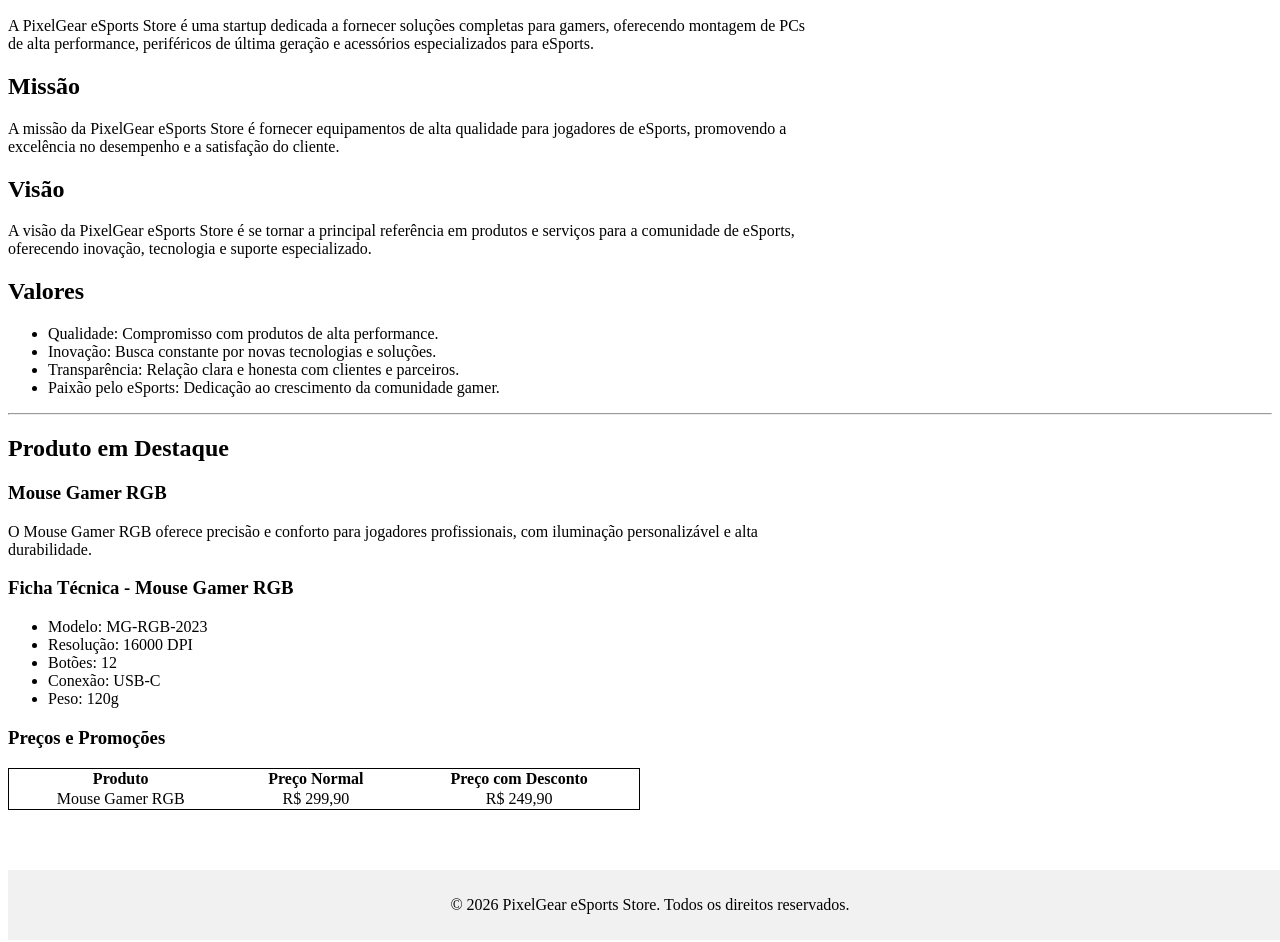
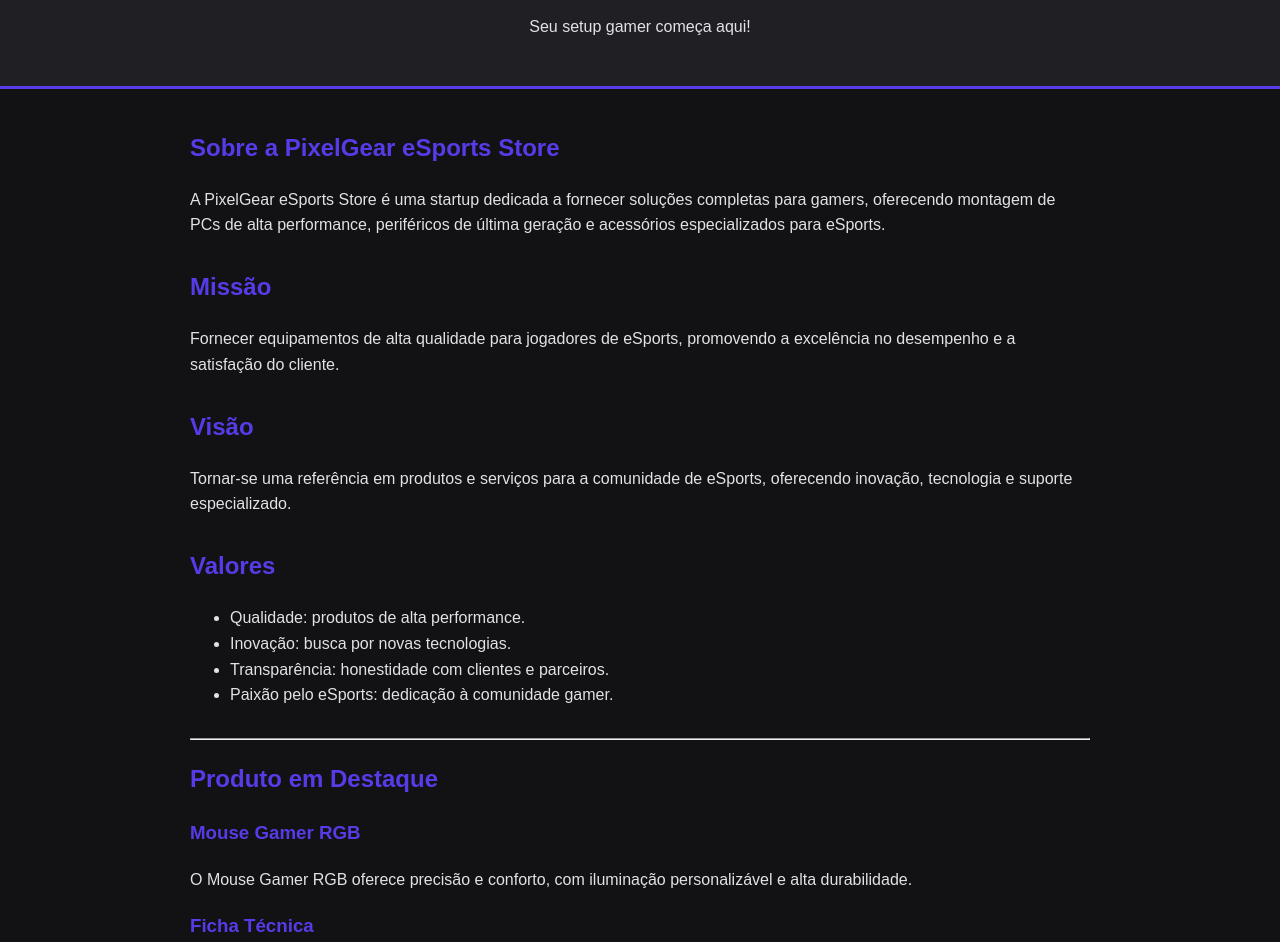
Before and after one commit to Izvinehlol/LIMA, a plain HTML site: page S4_AT2_R4_LIMA/index.html in a window 1280 px wide. Shown: the part 110-1052 px from the top of the page. Drawn offline with Linux system fonts and the light colour scheme.

Commit message:
Estilização com css

```diff
--- a/S4_AT2_R4_LIMA/index.html
+++ b/S4_AT2_R4_LIMA/index.html
@@ -2,77 +2,126 @@
 <html lang="pt-BR">
 
 <head>
+    <!-- Configura a codificação para aceitar acentos -->
     <meta charset="UTF-8">
+
+    <!-- Adapta a página para celulares e tablets -->
     <meta name="viewport" content="width=device-width, initial-scale=1.0">
+
+    <!-- Descrição da página para mecanismos de busca -->
+    <meta name="description"
+        content="PixelGear eSports Store: PCs gamers, periféricos e acessórios de alta performance.">
+
+    <!-- Título exibido na aba do navegador -->
     <title>PixelGear eSports Store</title>
+
+    <!-- Conecta o arquivo CSS externo -->
+    <link rel="stylesheet" href="style.css">
 </head>
 
-<h1 style="text-align: center;">PixelGear eSports Store</h1>
+<body>
 
-<body>
-    <!-- Inserindo as seções que apresentem a missão, visão e valores da PixelGear eSports Store -->
+    <!-- Cabeçalho principal da loja -->
+    <header>
+        <h1>PixelGear eSports Store</h1>
+        <p>Seu setup gamer começa aqui!</p>
+    </header>
+
+    <!-- Apresentação da loja -->
+    <main>
+        <section>
             <h2>Sobre a PixelGear eSports Store</h2>
-        <p style="width: 800px; overflow-wrap: break-word;">A PixelGear eSports Store é uma startup dedicada a fornecer soluções completas para gamers, oferecendo montagem de PCs de alta performance, periféricos de última geração e acessórios especializados para eSports.</p>  <!-- quebra de linha: style="width: 500px; overflow-wrap: break-word;" -->
+
+            <p>
+                A PixelGear eSports Store é uma startup dedicada a fornecer
+                soluções completas para gamers, oferecendo montagem de PCs
+                de alta performance, periféricos de última geração e
+                acessórios especializados para eSports.
+            </p>
+        </section>
+
+        <!-- Missão da empresa -->
         <section>
+            <h2>Missão</h2>
+
+            <p>
+                Fornecer equipamentos de alta qualidade para jogadores
+                de eSports, promovendo a excelência no desempenho
+                e a satisfação do cliente.
+            </p>
         </section>
-    <h2>Missão</h2>
+
+        <!-- Visão da empresa -->
         <section>
-        <p style="width: 800px; overflow-wrap: break-word;">A missão da PixelGear eSports Store é fornecer equipamentos de alta qualidade para jogadores de eSports,
-            promovendo a excelência no desempenho e a satisfação do cliente.</p>
+            <h2>Visão</h2>
+
+            <p>
+                Tornar-se uma referência em produtos e serviços para
+                a comunidade de eSports, oferecendo inovação,
+                tecnologia e suporte especializado.
+            </p>
         </section>
-    <h2>Visão</h2>
+
+        <!-- Valores da empresa -->
         <section>
-        <p style="width: 800px; overflow-wrap: break-word;">A visão da PixelGear eSports Store é se tornar a principal referência em produtos e serviços para a
-            comunidade de eSports,
-            oferecendo inovação, tecnologia e suporte especializado.</p>
-    </section>
             <h2>Valores</h2>
-    <section>
+
             <ul>
-            <li>Qualidade: Compromisso com produtos de alta performance.</li>
-            <li>Inovação: Busca constante por novas tecnologias e soluções.</li>
-            <li>Transparência: Relação clara e honesta com clientes e parceiros.</li>
-            <li>Paixão pelo eSports: Dedicação ao crescimento da comunidade gamer.</li>
+                <li>Qualidade: produtos de alta performance.</li>
+                <li>Inovação: busca por novas tecnologias.</li>
+                <li>Transparência: honestidade com clientes e parceiros.</li>
+                <li>Paixão pelo eSports: dedicação à comunidade gamer.</li>
             </ul>
         </section>
+
         <hr>
-    <!--produto em destaque-->
+
+        <!-- Produto em destaque -->
+        <article>
             <h2>Produto em Destaque</h2>
-    <section>
+
             <h3>Mouse Gamer RGB</h3>
 
-        <p style="width: 800px; overflow-wrap: break-word;">O Mouse Gamer RGB oferece precisão e conforto para jogadores profissionais, com iluminação personalizável e alta durabilidade.</p>
-    </section>
-    <!--Ficha técnica-->
-    <section>
-        <h3>Ficha Técnica - Mouse Gamer RGB</h3>
+            <p>
+                O Mouse Gamer RGB oferece precisão e conforto,
+                com iluminação personalizável e alta durabilidade.
+            </p>
+
+            <!-- Ficha técnica do produto -->
+            <h3>Ficha Técnica</h3>
+
             <ul>
                 <li>Modelo: MG-RGB-2023</li>
                 <li>Resolução: 16000 DPI</li>
                 <li>Botões: 12</li>
                 <li>Conexão: USB-C</li>
-            <li>Peso: 120g</li>
+                <li>Peso: 120 g</li>
             </ul>
-    </section>
-    <!-- tabela de preço e promoção -->
-    <section>
+
+            <!-- Preços e promoção -->
             <h3>Preços e Promoções</h3>
-        <table style="width: 50%; border-collapse: collapse; text-align: center; border: 1px solid black;">
+
+            <table>
                 <tr>
                     <th>Produto</th>
                     <th>Preço Normal</th>
                     <th>Preço com Desconto</th>
                 </tr>
+
                 <tr>
                     <td>Mouse Gamer RGB</td>
                     <td>R$ 299,90</td>
                     <td>R$ 249,90</td>
                 </tr>
             </table>
-    </section>
-    <!-- footer da página -->
-        <footer style="position: relative; margin-top: 60px; width: 100%; background-color: #f1f1f1; text-align: center; padding: 10px;">
+        </article>
+    </main>
+
+    <!-- Rodapé da página -->
+    <footer>
         <p>&copy; 2026 PixelGear eSports Store. Todos os direitos reservados.</p>
     </footer>
+
 </body>
+
 </html>
--- /dev/null
+++ b/S4_AT2_R4_LIMA/style.css
@@ -0,0 +1,70 @@
+/* Configura a aparência geral da página */
+body {
+    background-color: #121214;
+    color: #e1e1e6;
+    font-family: Arial, sans-serif;
+    margin: 0;
+    line-height: 1.6;
+}
+
+/* Estiliza o cabeçalho */
+header {
+    background-color: #202024;
+    text-align: center;
+    padding: 30px 15px;
+    border-bottom: 3px solid #563ce9;
+}
+
+/* Personaliza os títulos */
+h1, h2, h3 {
+    color: #563ce9;
+}
+
+/* Organiza o conteúdo principal */
+main {
+    max-width: 900px;
+    margin: auto;
+    padding: 20px;
+}
+
+/* Espaçamento das seções */
+section, article {
+    margin-bottom: 30px;
+}
+
+/* Organiza a tabela de preços */
+table {
+    width: 100%;
+    border-collapse: collapse;
+    margin-top: 15px;
+}
+
+th, td {
+    border: 1px solid #563ce9;
+    padding: 12px;
+    text-align: center;
+}
+
+th {
+    background-color: #202024;
+    color: #563ce9;
+}
+
+/* Estiliza o rodapé */
+footer {
+    background-color: #202024;
+    text-align: center;
+    padding: 15px;
+    margin-top: 30px;
+}
+
+/* Ajustes para telas pequenas */
+@media (max-width: 600px) {
+    main {
+        padding: 15px;
+    }
+
+    table {
+        font-size: 12px;
+    }
+}
```
Lines whose indentation alone changed are shown as unchanged.
